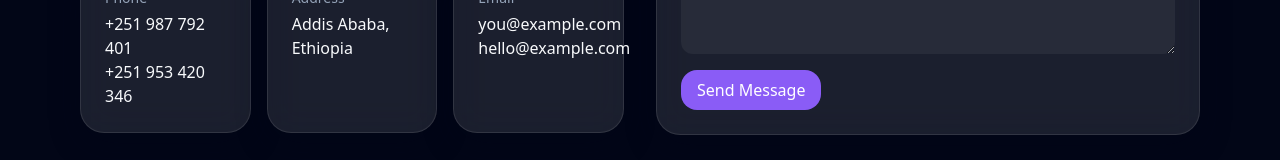
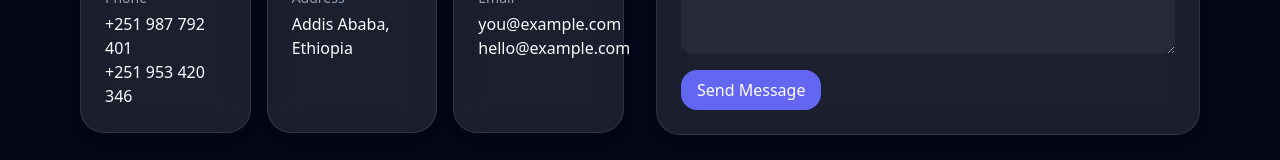
Before and after one commit to samuelNugusu/portfolio-website, a React (Vite) app: page /contact in a window 1280 px wide. Shown: the part 603-763 px from the top of the page. Built offline with nearby package versions, Linux system fonts and the light colour scheme.

Commit message:
Fix Tailwind config and custom utility classes

```diff
--- a/src/index.css
+++ b/src/index.css
@@ -3,6 +3,24 @@
 @tailwind utilities;
 
 :root { --radius: 1.25rem; }
+
+@tailwind base;
+@tailwind components;
+@tailwind utilities;
+
+@layer components {
+  .glass {
+    @apply bg-white/10 backdrop-blur-lg border border-white/10;
+  }
+}
+
+.card {
+  @apply glass rounded-3xl p-6 shadow-soft;
+}
+
+.btn-primary {
+  @apply btn bg-brand text-white hover:scale-[1.02] active:scale-[0.98];
+}
 
 @layer base {
   html, body, #root { height: 100%; }
--- a/tailwind.config.js
+++ b/tailwind.config.js
@@ -1,21 +1,21 @@
-/** @type {import('tailwindcss').Config} */
+// tailwind.config.js
 export default {
   content: [
     "./index.html",
-    "./src/**/*.{js,jsx,ts,tsx}",
+    "./src/**/*.{js,ts,jsx,tsx}",
   ],
   theme: {
     extend: {
       colors: {
-        brand: "rgb(138 92 246)"
-      },
-      backgroundImage: {
-        'hero-grad': "radial-gradient(1200px 600px at 10% 10%, rgba(138,92,246,0.20), transparent 60%), radial-gradient(800px 500px at 90% 10%, rgba(56,189,248,0.15), transparent 60%)",
+        brand: "#6366F1",   // your custom brand color (purple example, change if needed)
       },
       boxShadow: {
-        soft: "0 10px 30px rgba(2,6,23,0.35)"
-      }
+        soft: "0 4px 12px rgba(0,0,0,0.08)", // soft shadow
+      },
+      backdropBlur: {
+        lg: "16px", // for your glass effect
+      },
     },
   },
   plugins: [],
-}
+};
```
Also changed, not shown: package.json (+8 -5 lines), 1 other file (tests, documents, lock files or other folders).
